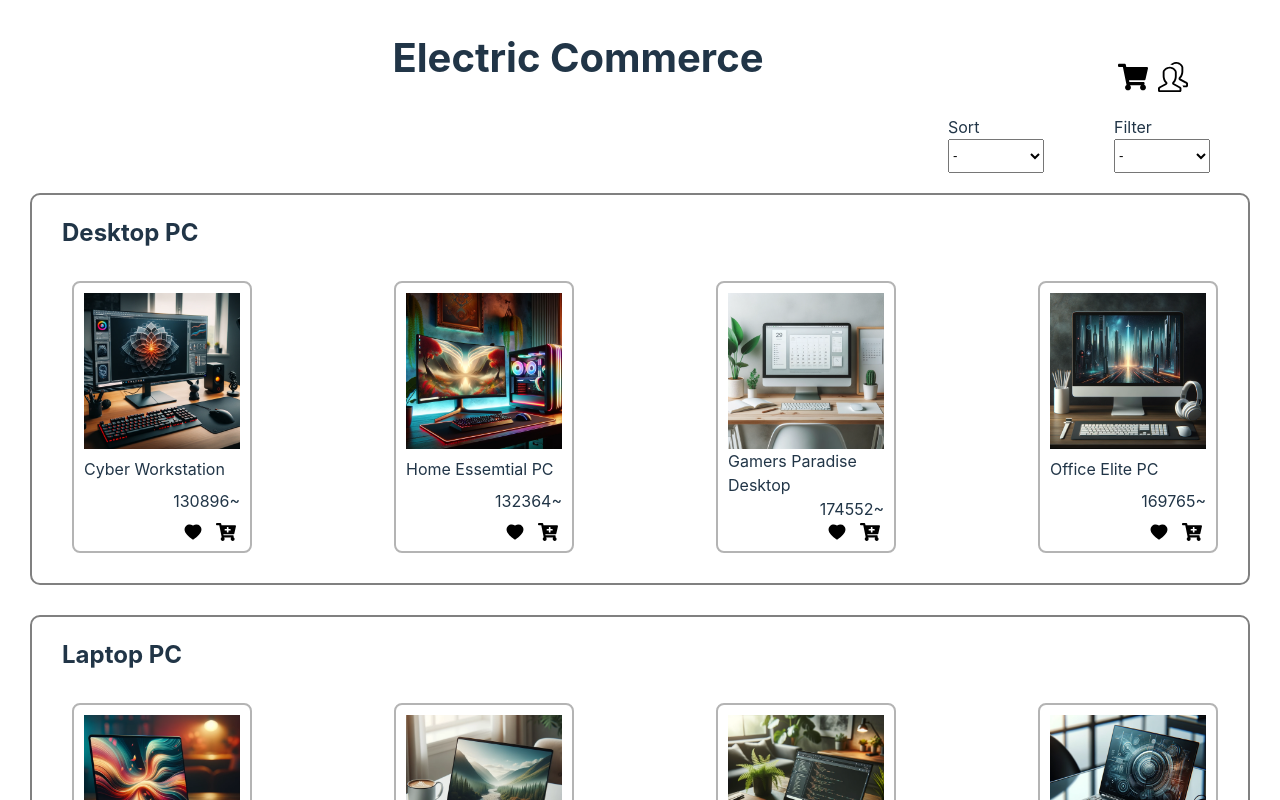
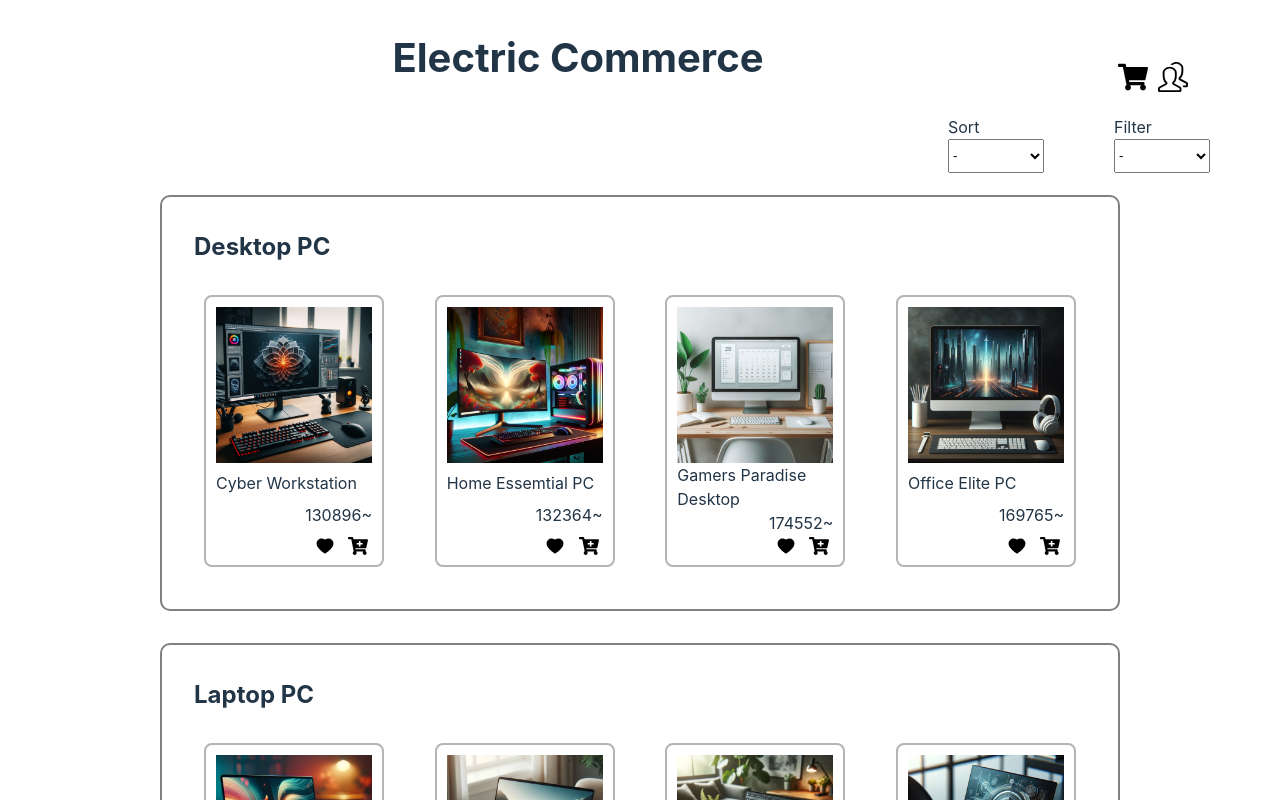
Before and after one commit to kip2/E-Commerce-Site-React, a React (Vite) app in the folder app/: page / in a window 1280 px wide. Shown: the top 800 px of the page. Built offline with nearby package versions, Linux system fonts and the light colour scheme.

Commit message:
Categoryのレイアウト調整

```diff
--- a/app/src/components/molecules/PulldownMenus.css
+++ b/app/src/components/molecules/PulldownMenus.css
@@ -3,3 +3,8 @@
     display: flex;
     justify-content: end;
 }
+
+.pulldown-outer {
+    display: block;
+    height: 5rem;
+}
--- a/app/src/components/molecules/PulldownMenus.tsx
+++ b/app/src/components/molecules/PulldownMenus.tsx
@@ -10,7 +10,7 @@ type PulldownMenusProps = {
 
 const PulldownMenus: React.FC<PulldownMenusProps> = ({ label1, menus1, label2 ,menus2 }) => {
     return (
-        <div>
+        <div className="pulldown-outer">
             <div className="pulldown-menus">
                 <PulldownMenu
                     label={label1}
--- a/app/src/components/organisms/Category.css
+++ b/app/src/components/organisms/Category.css
@@ -1,20 +1,26 @@
 .category {
+    width: 100%;
+    max-width: 960px;
     border: 2px solid grey ;
     border-radius: 10px;
-    margin-top: 30px;
-    margin-left: 30px;
-    margin-right: 30px;
-    padding-left: 30px;
-    padding-right: 20px;
-    padding-bottom: 20px;
+    padding: 2rem;
+    margin: 0 auto;
 }
+
+.category:not(:first-child) {
+    margin: 2rem auto 0 auto;
+}
+
 .container {
     display: flex;
     flex-wrap: wrap;
+    gap: 1rem;
+    padding-top: 20px;
+    margin: 0 auto;
     justify-content: space-between;
-    padding-top: 20px;
 }
 
-h2{
-    margin: 20px 0 0 0;
+
+h2 {
+    margin:0;
 }
```
